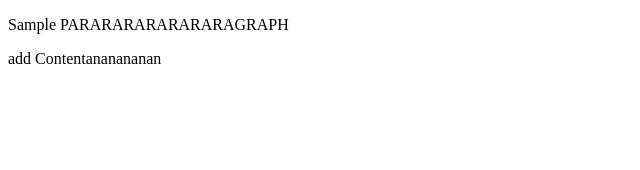
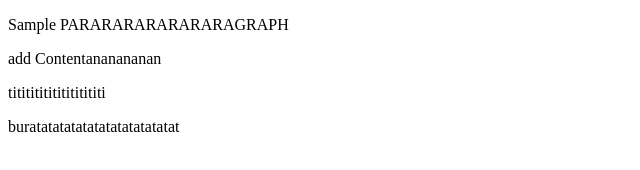
Before and after one commit to RobyCajulis/chester-repository, a plain HTML site: page index.html in a window 1280 px wide. Shown: the whole page, without its empty margins (0-640 px from the left). Drawn offline with Linux system fonts and the light colour scheme.

Commit message:
titititititititititi

```diff
--- a/index.html
+++ b/index.html
@@ -3,5 +3,7 @@
 <body>
     <p> Sample PARARARARARARARAGRAPH</p>
     <p> add Contentananananan</p>
+    <p> tititititititititititi</p>
+    <p> buratatatatatatatatatatatatat</p>
 </body>
 </html>
```
